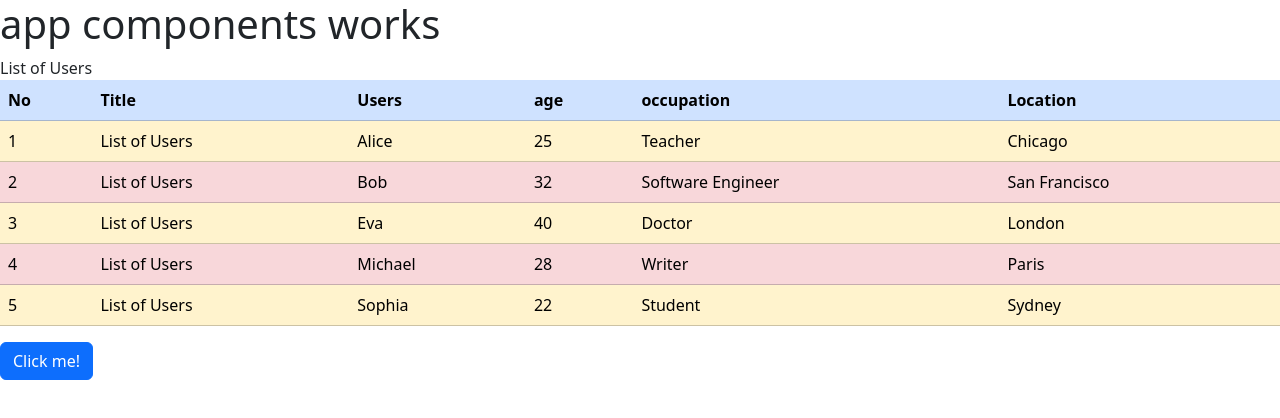
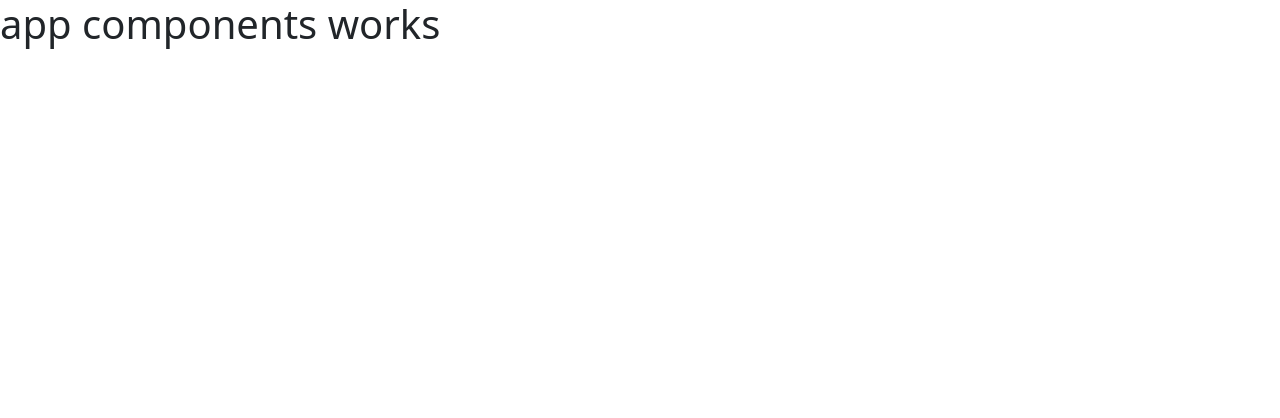
Before and after one commit to ananthvishnu/First-Angular-App, an Angular app: page / in a window 1280 px wide. Shown: the top 418 px of the page. Built offline with nearby package versions, Linux system fonts and the light colour scheme.

Commit message:
Pipes learned

```diff
--- a/src/app/hello-world/hello-world.component.css
+++ b/src/app/hello-world/hello-world.component.css
@@ -1,3 +1,16 @@
 h1{
     color:red
 }
+
+.primary{
+color:red
+
+}
+
+.big{
+    font-size: 70px;
+}
+
+.italics{
+    font-family:Impact, Haettenschweiler, 'Arial Narrow Bold', sans-serif;
+}
--- a/src/app/hello-world/hello-world.component.html
+++ b/src/app/hello-world/hello-world.component.html
@@ -16,7 +16,8 @@
 <p>Without handle  input: {{value1}}</p> -->
 
 
-<div class="panel panel-primary">
+<!-- This is for ngFor directive example -->
+<!-- <div class="panel panel-primary">
   <div class="panel-heading">
     {{title}}
   </div>
@@ -48,4 +49,83 @@
     </div>
   </div>
 </div>
-<button class="btn btn-primary">Click me!</button>
+<button class="btn btn-primary">Click me!</button> -->
+
+<!-- ngSwitchCase -->
+<!-- <label for="">Type Num</label>
+<input type="text" [(ngModel)]="num">
+<div [ngSwitch]="num">
+    <div *ngSwitchCase="1"> One </div>
+    <div *ngSwitchCase="2"> Two </div>
+    <div *ngSwitchCase="3"> Three </div>
+    <div *ngSwitchCase="4"> Four </div>
+    <div *ngSwitchCase="5"> Five </div>
+    <div *ngSwitchCase="6"> Six </div>
+    <div *ngSwitchCase="7"> Seven </div>
+</div> -->
+
+<!-- <h1>ngIf Example</h1>
+<p *ngIf="true">Can you see me</p>
+
+<div>
+    <label for="">Check Box</label>
+    <input type="checkbox" [(ngModel)]="showMe">
+</div> -->
+<!-- <p *ngIf="showMe; else elseBlock">Showme is checked</p> -->
+<!-- <p *ngIf="!showMe">showme is unchecked</p> -->
+
+
+
+<!-- <p *ngIf="showMe; else elseBlock">Showme is checked</p>
+<ng-template #elseBlock>
+    <p>showme is unchecked</p>
+</ng-template>
+
+
+<div *ngIf="showMe; then thenBlock; else elseBlock"></div>
+<ng-template #thenBlock>
+<p>Showme is checked</p>
+</ng-template>
+
+<ng-template #elseBlock>
+    <p>showme is unchecked</p>
+</ng-template> -->
+
+<!-- Red<input type="checkbox" [(ngModel)]="enableRed">
+Big<input type="checkbox" [(ngModel)]="enableBig">
+Italic<input type="checkbox" [(ngModel)]="enableItalic">
+
+
+<div [ngClass]="{'primary':enableRed, 'big':enableBig,'italics':enableItalic}">
+Vishnu
+</div> -->
+
+
+<!-- <h2 [ngStyle]="{'color':status == 'error' ? 'red' : 'blue'}">Vishnu</h2> -->
+
+<!--*************************************************PIPES STARTED********************************************-->
+<!--! Pipes -->
+<!--? Datepipe - Change the Date value-->
+<!-- <p>Unformatted date:{{toDate}}</p>
+<p>formatted date:{{toDate | date}} </p>
+<p>medium date:{{toDate | date:'medium'}} </p>
+<p>short date:{{toDate | date:'short'}} </p>
+<p>full date:{{toDate | date:'fullDate'}} </p>
+<p>long date:{{toDate | date:'longDate'}} </p> -->
+
+<!--? UPPERCASE,lowercase pipes -->
+<!-- <p>UPPERCASE : {{message | uppercase}} </p>
+<p>lowercase : {{message | lowercase}} </p> -->
+
+<!--? Slice pipe -->
+<!-- <p>Original: {{message}}</p>
+<p>Sliced: {{message | slice:7:14}}</p>
+<p>Sliced: {{message | slice:-7}}</p>
+<p>Sliced: {{message | slice:0:7}}</p> -->
+
+<!--? Currency pipe -->
+<!-- <p>Price : {{Currency}}</p>
+<p>Price : {{Currency | currency}}</p>
+<p>Price : {{Currency | currency:'INR'}}</p>
+<p>Price : {{Currency | currency:'LKR'}}</p>
+<p>Price: {{Currency | currency:'INR':false}}</p> -->
--- a/src/app/hello-world/hello-world.component.ts
+++ b/src/app/hello-world/hello-world.component.ts
@@ -24,41 +24,62 @@ export class HelloWorldComponent {
 // this.value = (event.target as HTMLInputElement).value
 // }
 
-title = "List of Users";
-users = [
-  {
-    "name": "Alice",
-    "age": 25,
-    "occupation": "Teacher",
-    "location": "Chicago"
-  },
-  {
-    "name": "Bob",
-    "age": 32,
-    "occupation": "Software Engineer",
-    "location": "San Francisco"
-  },
-  {
-    "name": "Eva",
-    "age": 40,
-    "occupation": "Doctor",
-    "location": "London"
-  },
-  {
-    "name": "Michael",
-    "age": 28,
-    "occupation": "Writer",
-    "location": "Paris"
-  },
-  {
-    "name": "Sophia",
-    "age": 22,
-    "occupation": "Student",
-    "location": "Sydney"
-  }
+// title = "List of Users";
+// users = [
+//   {
+//     "name": "Alice",
+//     "age": 25,
+//     "occupation": "Teacher",
+//     "location": "Chicago"
+//   },
+//   {
+//     "name": "Bob",
+//     "age": 32,
+//     "occupation": "Software Engineer",
+//     "location": "San Francisco"
+//   },
+//   {
+//     "name": "Eva",
+//     "age": 40,
+//     "occupation": "Doctor",
+//     "location": "London"
+//   },
+//   {
+//     "name": "Michael",
+//     "age": 28,
+//     "occupation": "Writer",
+//     "location": "Paris"
+//   },
+//   {
+//     "name": "Sophia",
+//     "age": 22,
+//     "occupation": "Student",
+//     "location": "Sydney"
+//   }
 
 
-]
+// ]
+
+// num:number = 0;
+
+// showMe:boolean = true;
+
+// enableRed = false;
+// enableBig = false;
+// enableItalic = false;
+
+// status = "success"
+
+//******************************************************PIPES STARTED***************************************** */
+//!Pipes started
+//? Datepipe variable
+// toDate = new Date()
+
+//?UPPERCASE & lowercase pipes and Slice variable
+// message = "Hii I'm Vishnu"
+
+//?Currency pipe variable
+//Currency = 120;
 
 
 }
```
